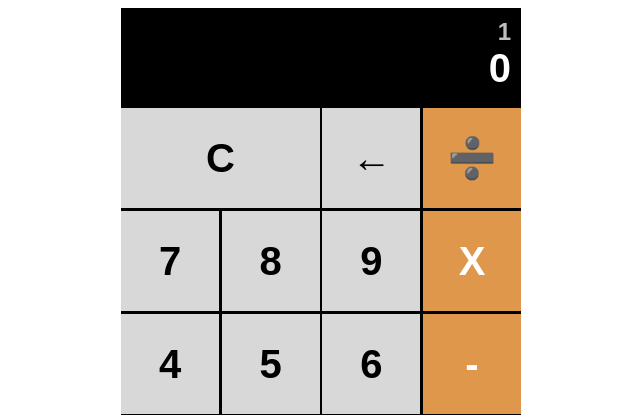
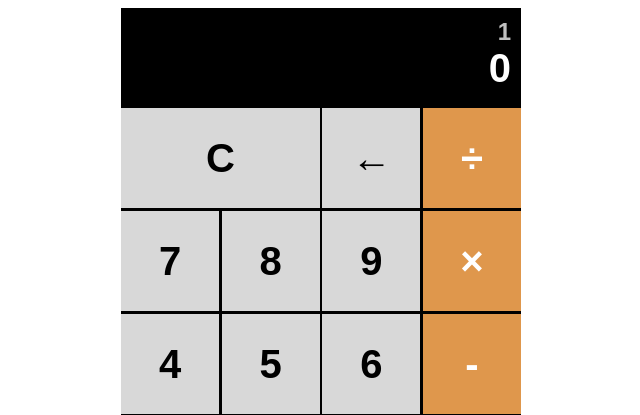
Before and after one commit to ZSeCondzZ/Thanakorn_1, a plain HTML site: page calculator/peach.html in a window 1280 px wide. Shown: the top 415 px of the page, without its empty margins (319-959 px from the left). Drawn offline with Linux system fonts and the light colour scheme.

Commit message:
Update peach.html

```diff
--- a/calculator/peach.html
+++ b/calculator/peach.html
@@ -21,14 +21,14 @@
                 <div class="calc_btn_row">
                     <button class="calc_btn double" data-all-clear>C</button>
                     <button class="calc_btn" data-delete>←</button>
-                    <button class="calc_btn" data-operation>➗</button>
+                    <button class="calc_btn" data-operation>÷</button>
                 </div>
 
                 <div class="calc_btn_row">
                     <button class="calc_btn" data-number>7</button>
                     <button class="calc_btn" data-number>8</button>
                     <button class="calc_btn" data-number>9</button>
-                    <button class="calc_btn" data-operation="">X</button>
+                    <button class="calc_btn" data-operation="">×</button>
                 </div>
 
                 <div class="calc_btn_row">
```
